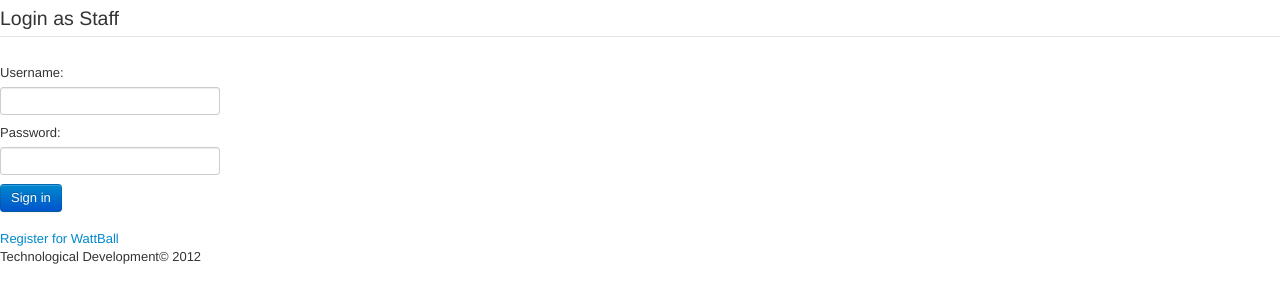
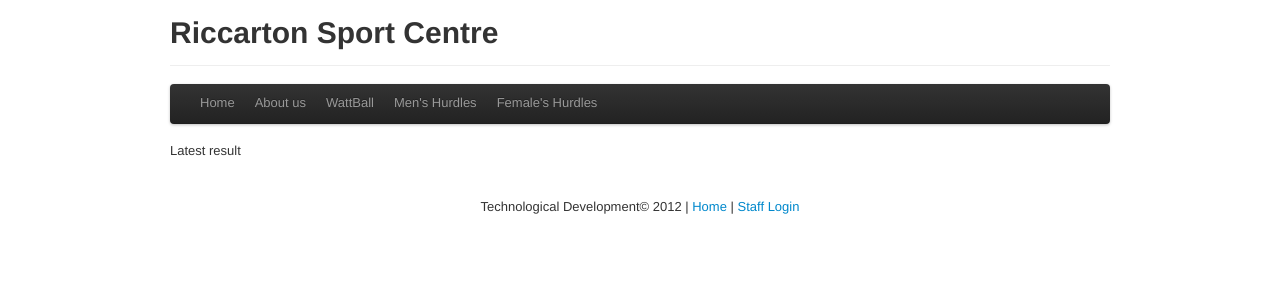
Before and after one commit to afleming1992/thirdyeargroup, a PHP site: page / in a window 1280 px wide. Shown: the top 303 px of the page. Run offline with PHP 8.4, Linux system fonts and the light colour scheme; some libraries are stand-ins or nearby versions.

Commit message:
navigation with navbar is done
(with URL Rewriting)

```diff
--- a/ajax/changeTournament.php
+++ b/ajax/changeTournament.php
@@ -22,7 +22,7 @@ if(isset($_GET['name']) && isset($_GET['startDate']) && isset($_GET['endDate'])
 		?>
 		<fieldset>
 		<legend>All Tournament</legend>
-		<table>
+		<table class='table table-hover table-bordered'>
 	  		<tr>
 		       <th>Name</th>
 		       <th>Start Date</th>
--- a/ajax/createTournament.php
+++ b/ajax/createTournament.php
@@ -21,7 +21,7 @@ if(isset($_GET['name']) && isset($_GET['startDate']) && isset($_GET['endDate'])
 		?>
 		<fieldset>
 		<legend>All Tournament</legend>
-		<table>
+		<table class='table table-hover table-bordered'>
 	  		<tr>
 		       <th>Name</th>
 		       <th>Start Date</th>
--- a/ajax/deleteTournament.php
+++ b/ajax/deleteTournament.php
@@ -17,7 +17,7 @@ if(isset($_GET['id']))
 		?>
 			<fieldset>
 			<legend>All Tournament</legend>
-			<table>
+			<table class='table table-hover table-bordered'>
 		  		<tr>
 			       <th>Name</th>
 			       <th>Start Date</th>
@@ -45,7 +45,7 @@ if(isset($_GET['id']))
 			</table>
 			<?php
 				if(sizeof($allTournament)==0)
-					echo "There is no tournament."
+					echo "There are no tournament."
 			?>
 		</fieldset>
 
--- a/controller/mainController.class.php
+++ b/controller/mainController.class.php
@@ -31,6 +31,8 @@ class MainController
 	public function loadHomePage()
 	{
 		require_once 'view/header.php';
+		require_once 'view/banner.php';
+		require_once 'view/navbar.php';
 		require_once 'view/login.php';
 		require_once 'view/home.php';
 		require_once 'view/footer.php';
@@ -47,13 +49,20 @@ class MainController
 
 		if($staff->checkPassword())
 		{
+			$_SESSION['login'] = true;
+			$_SESSION['username'] = $username;
 			require_once 'view/header.php';
+			require_once 'view/banner.php';
+			require_once 'view/navbar.php';
+			require_once 'view/menu-staff.php';
 			require_once 'view/homeStaff.php';
 			require_once 'view/footer.php';
 		}
 		else
 		{
 			require_once 'view/header.php';
+			require_once 'view/banner.php';
+			require_once 'view/navbar.php';
 			require_once 'view/loginFalse.php.php';
 			require_once 'view/home.php';
 			require_once 'view/footer.php';
@@ -63,7 +72,16 @@ class MainController
 
 	public function loadPage($pageName)
 	{
+		if($pageName=='homeStaff')
+		{
+			$staff = new Staff($_SESSION['username'], null, $this->db);
+			$staff->getStaffInfo();
+			$this->getAllTournament();
+		}
 		require_once 'view/header.php';
+		require_once 'view/banner.php';
+		require_once 'view/login.php';
+		require_once 'view/navbar.php';
 		require_once 'view/'.$pageName.'.php';
 		require_once 'view/footer.php';
 	}
--- a/index.php
+++ b/index.php
@@ -1,5 +1,5 @@
 <?php
-
+session_start();
 /**
  * Autoloading classes from model folder when PHP instruction 'new MyClass'
  * @param String $className
@@ -11,10 +11,19 @@ function loadClass($className)
 spl_autoload_register ('loadClass');
 
 /**
+ * Sign out
+ */
+if(isset($_GET['signout']) && $_GET['signout']=1)
+	$_SESSION['login'] = false;
+
+/**
  * DATABASE CONNECTION, with PDO object
  * All variables are defined in config/config.php
  */
 require_once 'config/config.php';
+
+if(isset($_GET['test']))
+	echo "test";
 
 try
 {
--- /dev/null
+++ b/javascript/home.js
@@ -0,0 +1,6 @@
+$(document).ready(function(){
+	$('li').click(function(){
+		$('li').removeClass("active");
+		$(this).addClass("active");
+	});
+});
--- /dev/null
+++ b/view/aboutUs.php
@@ -0,0 +1,5 @@
+<?php
+
+echo "About us !";
+
+?>
--- /dev/null
+++ b/view/banner.php
@@ -0,0 +1,4 @@
+<div id='banner' class='page-header'>
+	<h1>Riccarton Sport Centre</h1>
+</div>
+<body class='container'>
--- /dev/null
+++ b/view/femaleHurdles.php
@@ -0,0 +1,5 @@
+<?php
+
+echo "female hurdles !"
+
+?>
--- a/view/footer.php
+++ b/view/footer.php
@@ -1,4 +1,27 @@
-<div id='footer'>
-<p>Technological Development&copy 2012</p>
+</body>
+<div id='footer' class="row-fluid">
+	<div class='span12'>
+		<div class='span3'></div>
+		<div class='span6' style='text-align: center'>
+			<p>Technological Development&copy 2012 |
+			<a href='/project/'>Home</a> |
+			<?php
+			if(isset($_SESSION['login']) && $_SESSION['login'] == true)
+			{
+			?>
+			<a href='signout.html'>Sign out</a>
+			<?php
+			}
+			else
+			{
+			?>
+			<a href='#login' data-toggle='modal'>Staff Login</a>
+			<?php
+			}
+			?>
+			</p>
+		</div>
+		<div class='span3'></div>
+	</div>
 </div>
 </html>
--- a/view/home.php
+++ b/view/home.php
@@ -1,5 +1,19 @@
-<div id='RegisterLink'>
+<div id='home' class='row-fluid'>
+	<div class="span12">
+		<div id='latestResult' class='span4'>
+			<p>Latest result</p>
+		</div>
 
-<a href='index.php?page=wattBallRegistration'>Register for WattBall</a>
+		<div id='content' class='span8'>
+			<div id='carousel' class='span8'>
 
+			</div>
+
+			<div class='span8'>
+
+			</div>
+
+		</div>
+
+	</div>
 </div>
--- a/view/homeStaff.php
+++ b/view/homeStaff.php
@@ -1,6 +1,6 @@
 <?php
 
-echo "Hello ".$staff->getName();
+//echo "Hello ".$staff->getName();
 
 if ($staff->getManager()== 1)
 {
@@ -10,7 +10,7 @@ if ($staff->getManager()== 1)
 	<div id="tournamentList">
 		<fieldset>
 		<legend>All Tournament</legend>
-			<table>
+			<table  class='table table-hover table-bordered'>
 		  		<tr>
 			       <th>Name</th>
 			       <th>Start Date</th>
@@ -38,7 +38,7 @@ if ($staff->getManager()== 1)
 			</table>
 			<?php
 				if(sizeof($allTournament)==0)
-					echo "There is no tournament."
+					echo "There are no tournament."
 			?>
 		</fieldset>
 	</div>
--- a/view/login.php
+++ b/view/login.php
@@ -1,12 +1,25 @@
-<div id=login>
-	<fieldset>
-		<legend>Login as Staff</legend>
-		<form action="#" method="post">
-			<label for="username">Username: </label>
-			<input type="text" name="username" autocomplete="on">
-			<label for="password">Password: </label>
-			<input type="password" name="password" autocomplete="off"></br>
+<div id='login'class="modal hide fade" tabindex="-1" role="dialog" aria-labelledby="myModalLabel" aria-hidden="true">
+	<div class="modal-header">
+	    <button type="button" class="close" data-dismiss="modal" aria-hidden="true"><i class="icon-remove"></i></button>
+	    <h3 id="myModalLabel">Staff Login</h3>
+  	</div>
+  	<form action="index.php" method="post">
+	  	<div class="modal-body">
+				<label for="username">Username: </label>
+				<div class="input-prepend">
+					<span class="add-on"><i class="icon-user"></i></span>
+					<input type="text" name="username" autocomplete="on" placeholder="Username">
+				</div>
+
+				<label for="password">Password: </label>
+				<div class="input-prepend">
+					<span class="add-on"><i class="icon-lock"></i></span>
+					<input type="password" name="password" autocomplete="off" placeholder="Password"></br>
+				</div>
+		</div>
+		<div class="modal-footer">
+			<a href='#' class="btn" data-dismiss="modal" aria-hidden="true">Close</a>
 			<input type="submit" class="btn btn-primary" name="submitButtonLogin" value="Sign in">
-		</form>
-	</fieldset>
+	  </div>
+  </form>
 </div>
--- /dev/null
+++ b/view/menHurdles.php
@@ -0,0 +1,5 @@
+<?php
+
+echo "Men's hurdles !";
+
+?>
--- /dev/null
+++ b/view/navbar.php
@@ -0,0 +1,17 @@
+<nav class="navbar">
+  <div class="navbar-inner">
+    <div class="container">
+      <ul class="nav">
+        <li> <a href="index.php">Home</a> </li>
+        <li> <a href="about-us.html">About us</a> </li>
+        <li> <a href="wattball.html">WattBall</a> </li>
+        <li> <a href="men-hurdles.html">Men's Hurdles</a> </li>
+        <li> <a href="female-hurdles.html">Female's Hurdles</a> </li>
+        <?php
+        if(isset($_SESSION['login']) && $_SESSION['login'] == true)
+        	echo "<li> <a href='staff.html'>Staff</a> </li>";
+        ?>
+      </ul>
+    </div>
+  </div>
+</nav>
--- /dev/null
+++ b/view/wattBall.php
@@ -0,0 +1,5 @@
+<?php
+
+echo "Wattball  page! ";
+
+?>
```
Also changed, not shown: model/staff.class.php (+16 -0 lines), view/menu-staff.php (added, +26 -0 lines).
